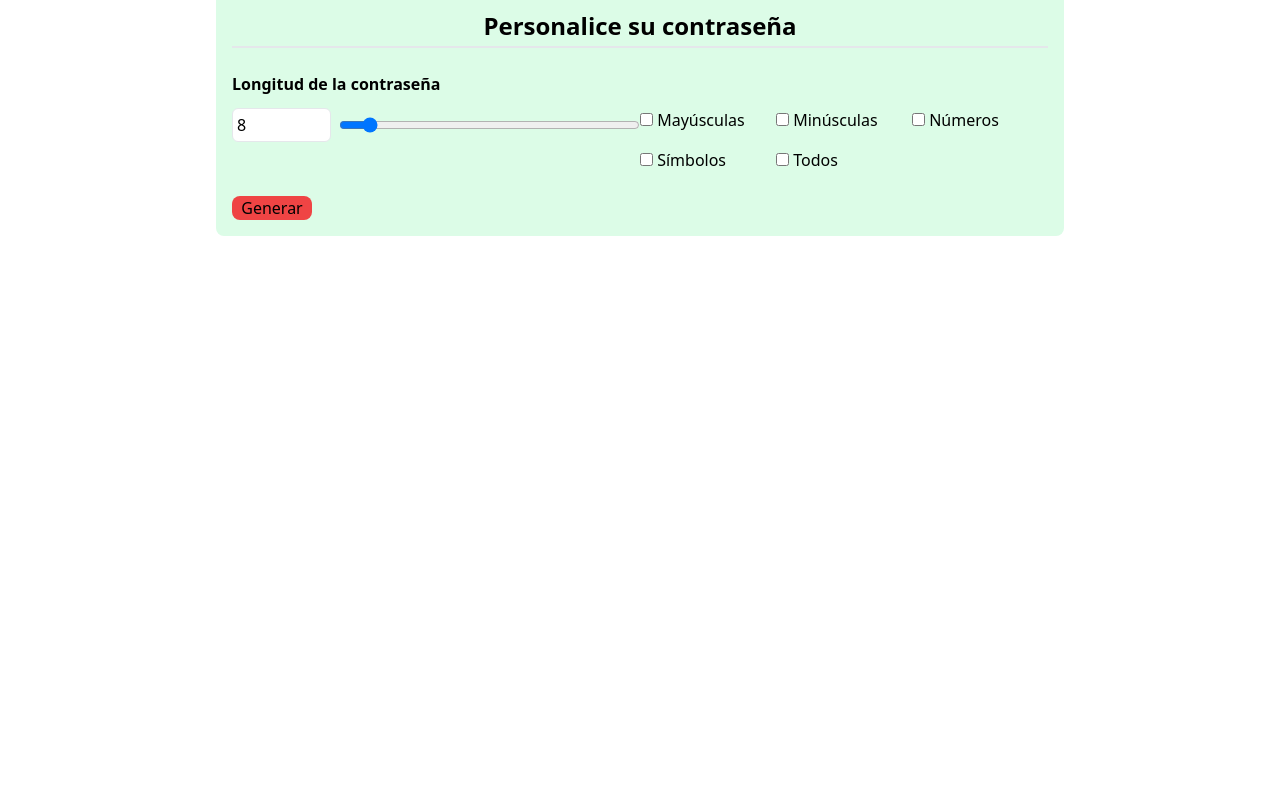
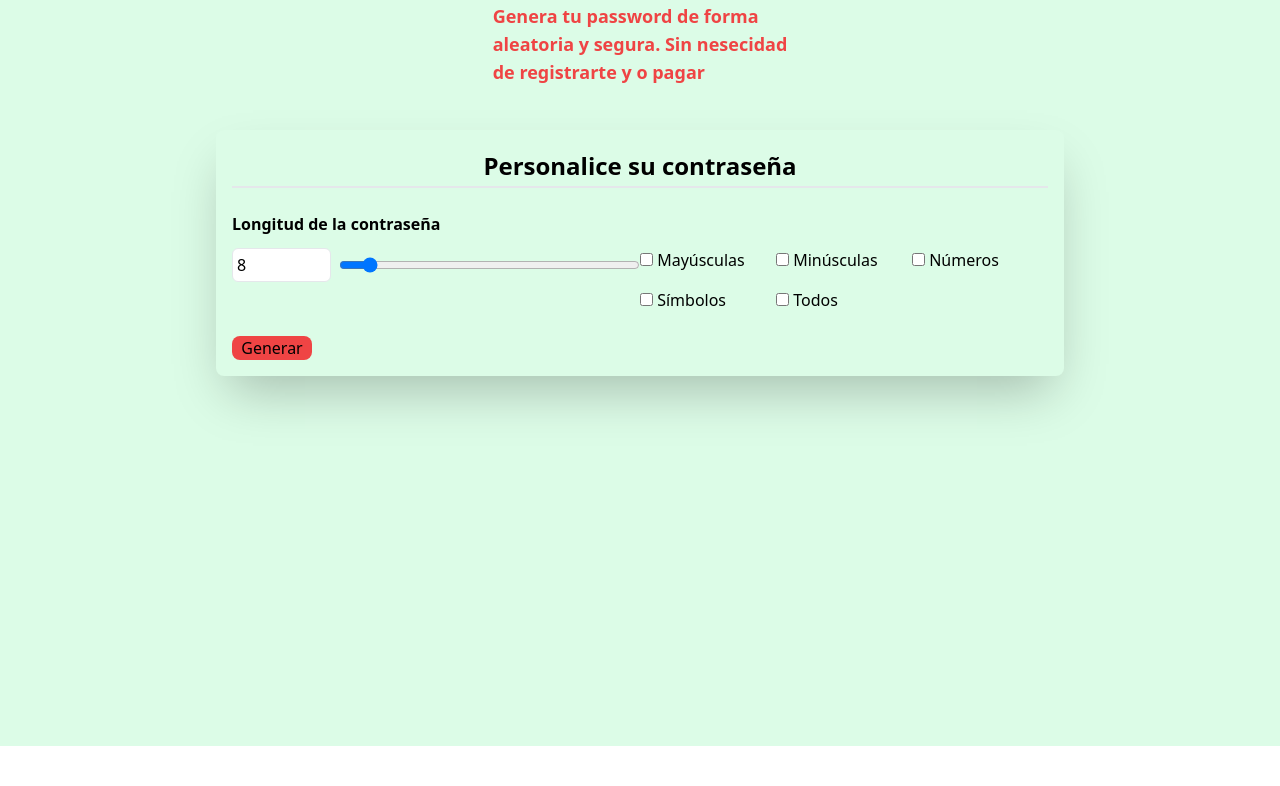
Before and after one commit to mikygaleano/generator-password, a website built with Vite: page index.html in a window 1280 px wide. Shown: the part 54-840 px from the top of the page. After the commit the page ends 800 px from the top, so only its background shows below. Built offline with nearby package versions, Linux system fonts and the light colour scheme.

Commit message:
commit final

```diff
--- a/index.html
+++ b/index.html
@@ -6,9 +6,20 @@
     <title>App generator password</title>
   </head>
   <body>
-    <main class="w-full min-h-screen">
+    <main class="w-full min-h-screen bg-green-100">
+      <section class="w-full">
+        <h1 class="text-center font-black text-3xl">Generador de password</h1>
+        <div class="grid place-content-center">
+          <article class="mt-5">
+            <p class="text-lg font-semibold text-red-500">Genera tu password de forma <br>
+              aleatoria y segura. Sin nesecidad <br>
+              de registrarte y o pagar
+            </p>
+          </article>
+        </div>
+      </section>
       <section class="w-full h-2/3 flex place-content-center mt-10 p-1">
-        <div class="w-2/3 max-sm:w-full h-fit flex flex-col p-4 gap-1 bg-green-100 rounded-lg">
+        <div class="w-2/3 max-sm:w-full h-fit flex flex-col p-4 gap-1 bg-green-100 rounded-lg shadow-2xl">
           <h3 class="text-center font-extrabold text-2xl border-b-2 p-1">Personalice su contraseña</h3>
           <h5 class="text-base font-semibold mt-5 mb-2">Longitud de la contraseña</h5>
             <form class="w-full grid grid-cols-2 max-md:flex max-md:flex-col max-md:gap-4">
--- a/main.js
+++ b/main.js
@@ -49,7 +49,6 @@ const option = () => {
 
     });
 
-    console.log(caracteres);
     return caracteres; // Devolver la cadena de caracteres
 };
 
@@ -77,7 +76,6 @@ document.addEventListener('DOMContentLoaded', ()=> {
         }
 
         newInput.value = contraseña;
-        console.log(contraseña);
 
         newInput.classList.add('w-50', 'rounded-lg', 'border', 'p-1');
         domGenerarpassword.append(newInput);
```
